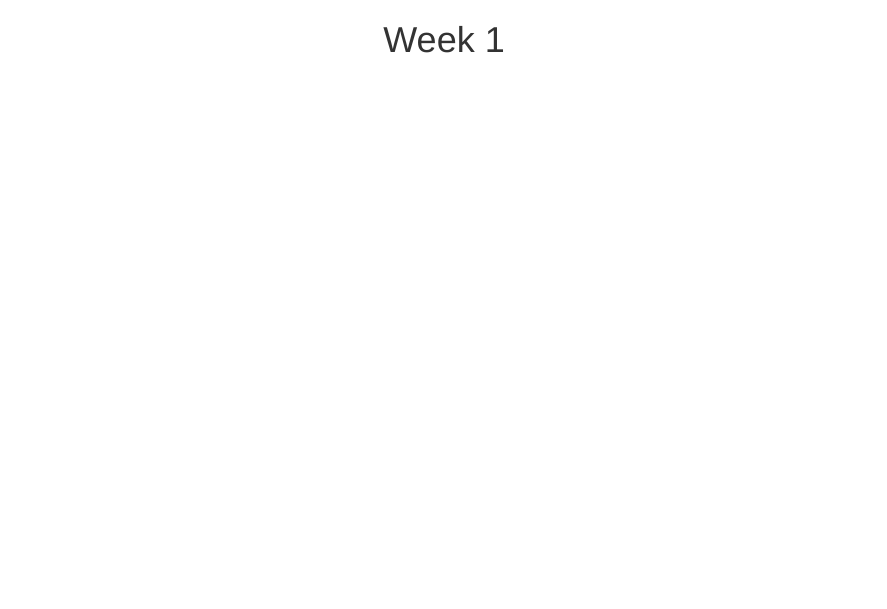
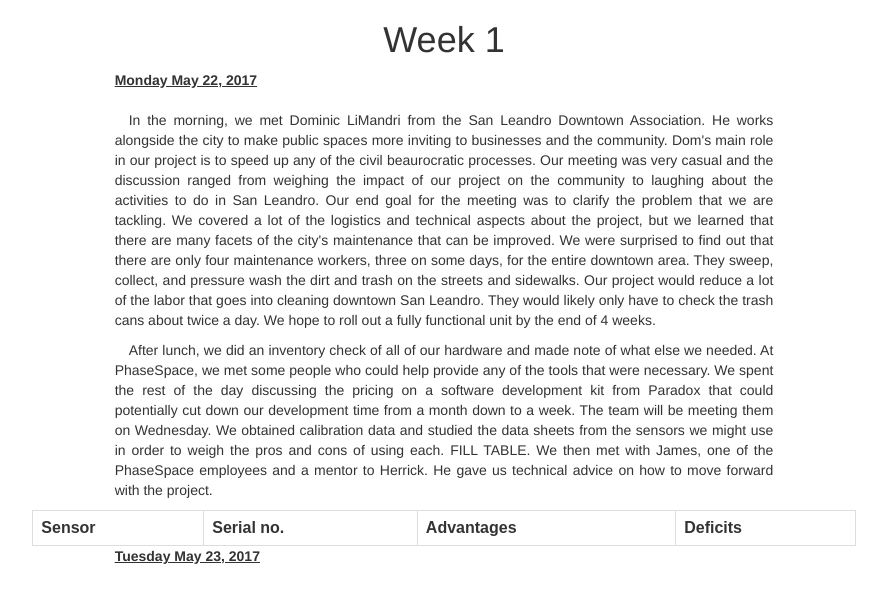
Before and after one commit to sayakura/midro.github.io, a plain HTML site: page posts/week1.html in a window 1280 px wide. Shown: the whole page, without its empty margins (196-1083 px from the left). Drawn offline with nearby package versions, Linux system fonts and the light colour scheme.

Commit message:
Monday edit

```diff
--- a/posts/week1.html
+++ b/posts/week1.html
@@ -11,6 +11,23 @@
     <!-- Latest compiled and minified JavaScript -->
     <script src="https://maxcdn.bootstrapcdn.com/bootstrap/3.3.7/js/bootstrap.min.js" integrity="sha384-Tc5IQib027qvyjSMfHjOMaLkfuWVxZxUPnCJA7l2mCWNIpG9mGCD8wGNIcPD7Txa" crossorigin="anonymous"></script>
 
+    <style>
+    table {
+        font-family: arial, sans-serif;
+        border-collapse: collapse;
+        width: 100%;
+    }
+
+    td, th {
+        border: 1px solid #dddddd;
+        text-align: left;
+        padding: 8px;
+    }
+
+    /*tr:nth-child(even) {
+        background-color: #dddddd;
+    }*/
+    </style>
 
   </head>
   <body>
@@ -19,7 +36,28 @@
     <div class="col-md-8">
       <h1> Week 1</h1>
       <p>
+      <b><u>Monday May 22, 2017</u></b><br><br>
+      &emsp;In the morning, we met Dominic LiMandri from the San Leandro Downtown Association. He works alongside the city to make public spaces more inviting to businesses and the community. Dom's main role in our project is to speed up any of the civil beaurocratic processes. Our meeting was very casual and the discussion ranged from weighing the impact of our project on the community to laughing about the activities to do in San Leandro. Our end goal for the meeting was to clarify the problem that we are tackling. We covered a lot of the logistics and technical aspects about the project, but we learned that there are many facets of the city's maintenance that can be improved. We were surprised to find out that there are only four maintenance workers, three on some days, for the entire downtown area. They sweep, collect, and pressure wash the dirt and trash on the streets and sidewalks. Our project would reduce a lot of the labor that goes into cleaning downtown San Leandro. They would likely only have to check the trash cans about twice a day. We hope to roll out a fully functional unit by the end of 4 weeks.
       </p>
+
+      <p>
+      &emsp;After lunch, we did an inventory check of all of our hardware and made note of what else we needed. At PhaseSpace, we met some people who could help provide any of the tools that were necessary. We spent the rest of the day discussing the pricing on a software development kit from Paradox that could potentially cut down our development time from a month down to a week. The team will be meeting them on Wednesday. We obtained calibration data and studied the data sheets from the sensors we might use in order to weigh the pros and cons of using each. FILL TABLE. We then met with James, one of the PhaseSpace employees and a mentor to Herrick. He gave us technical advice on how to move forward with the project.
+      </p>
+
+      <table>
+              <tr>
+                <th>Sensor</th>
+                <th>Serial no.</th>
+                <th>Advantages</th>
+                <th>Deficits</th>
+              </tr>
+            </table>
+
+      <p>
+      <b><u>Tuesday May 23, 2017</u></b><br><br>
+      &emsp;
+      </p>
+
 
     </div>
     <div class="col-md-2"></div>
```
